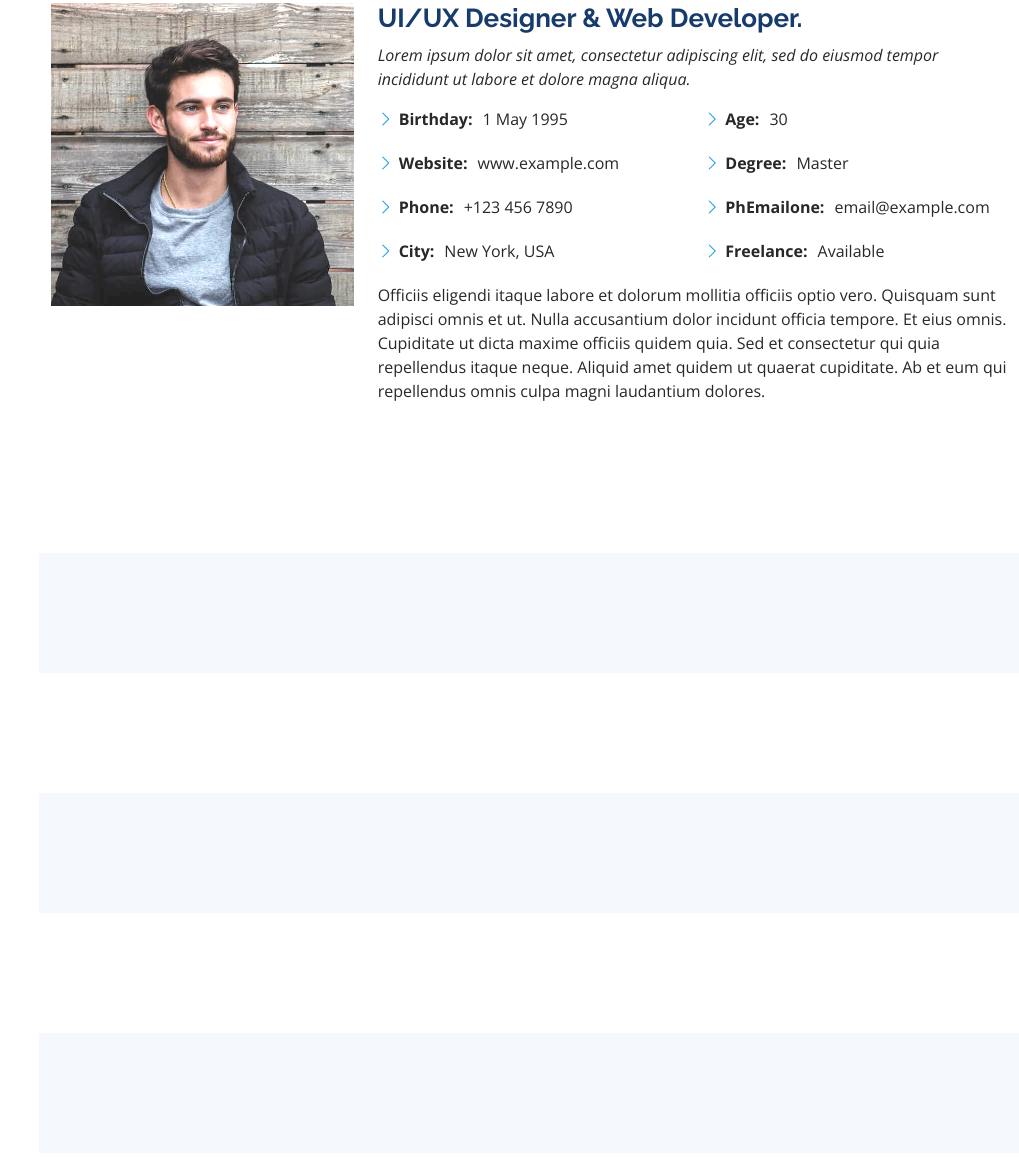
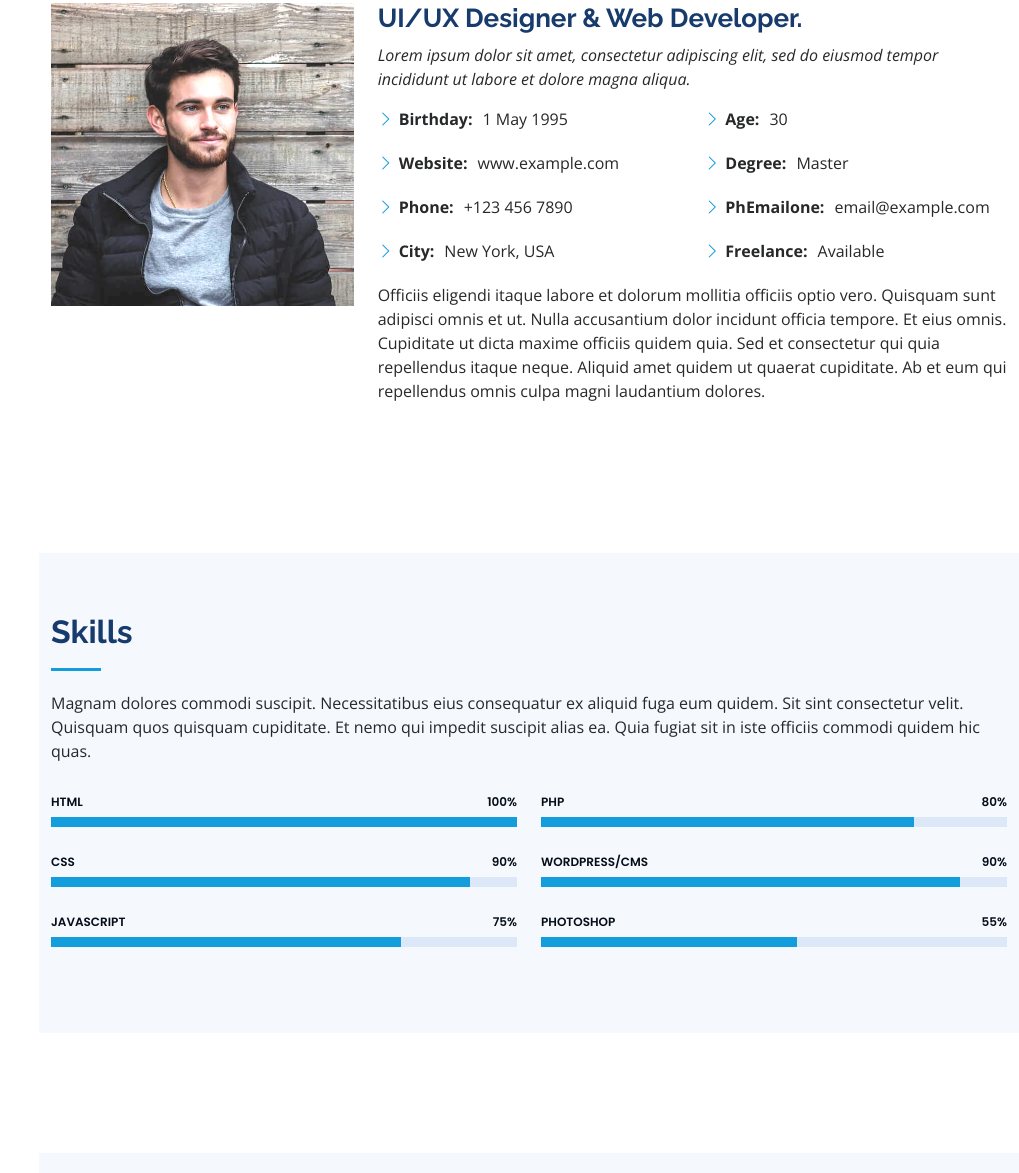
Before and after one commit to AbhishekJadhav2002/Hacktober_Fest_webDev_Project, a plain HTML site: page index.html in a window 1280 px wide. Shown: the part 1037-2210 px from the top of the page, without its empty margins (261-1280 px from the left). Drawn offline with nearby package versions, Linux system fonts and the light colour scheme.

Commit message:
skill section added

```diff
--- a/index.html
+++ b/index.html
@@ -137,7 +137,68 @@
 
     <!-- ======= Skills Section ======= -->
     <section id="skills" class="skills section-bg">
+      <div class="container">
 
+        <div class="section-title">
+          <h2>Skills</h2>
+          <p>Magnam dolores commodi suscipit. Necessitatibus eius consequatur ex aliquid fuga eum quidem. Sit sint consectetur velit. Quisquam quos quisquam cupiditate. Et nemo qui impedit suscipit alias ea. Quia fugiat sit in iste officiis commodi quidem hic quas.</p>
+        </div>
+
+        <div class="row skills-content">
+
+          <div class="col-lg-6" data-aos="fade-up">
+
+            <div class="progress">
+              <span class="skill">HTML <i class="val">100%</i></span>
+              <div class="progress-bar-wrap">
+                <div class="progress-bar" role="progressbar" aria-valuenow="100" aria-valuemin="0" aria-valuemax="100"></div>
+              </div>
+            </div>
+
+            <div class="progress">
+              <span class="skill">CSS <i class="val">90%</i></span>
+              <div class="progress-bar-wrap">
+                <div class="progress-bar" role="progressbar" aria-valuenow="90" aria-valuemin="0" aria-valuemax="100"></div>
+              </div>
+            </div>
+
+            <div class="progress">
+              <span class="skill">JavaScript <i class="val">75%</i></span>
+              <div class="progress-bar-wrap">
+                <div class="progress-bar" role="progressbar" aria-valuenow="75" aria-valuemin="0" aria-valuemax="100"></div>
+              </div>
+            </div>
+
+          </div>
+
+          <div class="col-lg-6" data-aos="fade-up" data-aos-delay="100">
+
+            <div class="progress">
+              <span class="skill">PHP <i class="val">80%</i></span>
+              <div class="progress-bar-wrap">
+                <div class="progress-bar" role="progressbar" aria-valuenow="80" aria-valuemin="0" aria-valuemax="100"></div>
+              </div>
+            </div>
+
+            <div class="progress">
+              <span class="skill">WordPress/CMS <i class="val">90%</i></span>
+              <div class="progress-bar-wrap">
+                <div class="progress-bar" role="progressbar" aria-valuenow="90" aria-valuemin="0" aria-valuemax="100"></div>
+              </div>
+            </div>
+
+            <div class="progress">
+              <span class="skill">Photoshop <i class="val">55%</i></span>
+              <div class="progress-bar-wrap">
+                <div class="progress-bar" role="progressbar" aria-valuenow="55" aria-valuemin="0" aria-valuemax="100"></div>
+              </div>
+            </div>
+
+          </div>
+
+        </div>
+
+      </div>
     </section>
     <!-- End Skills Section -->
 
```
